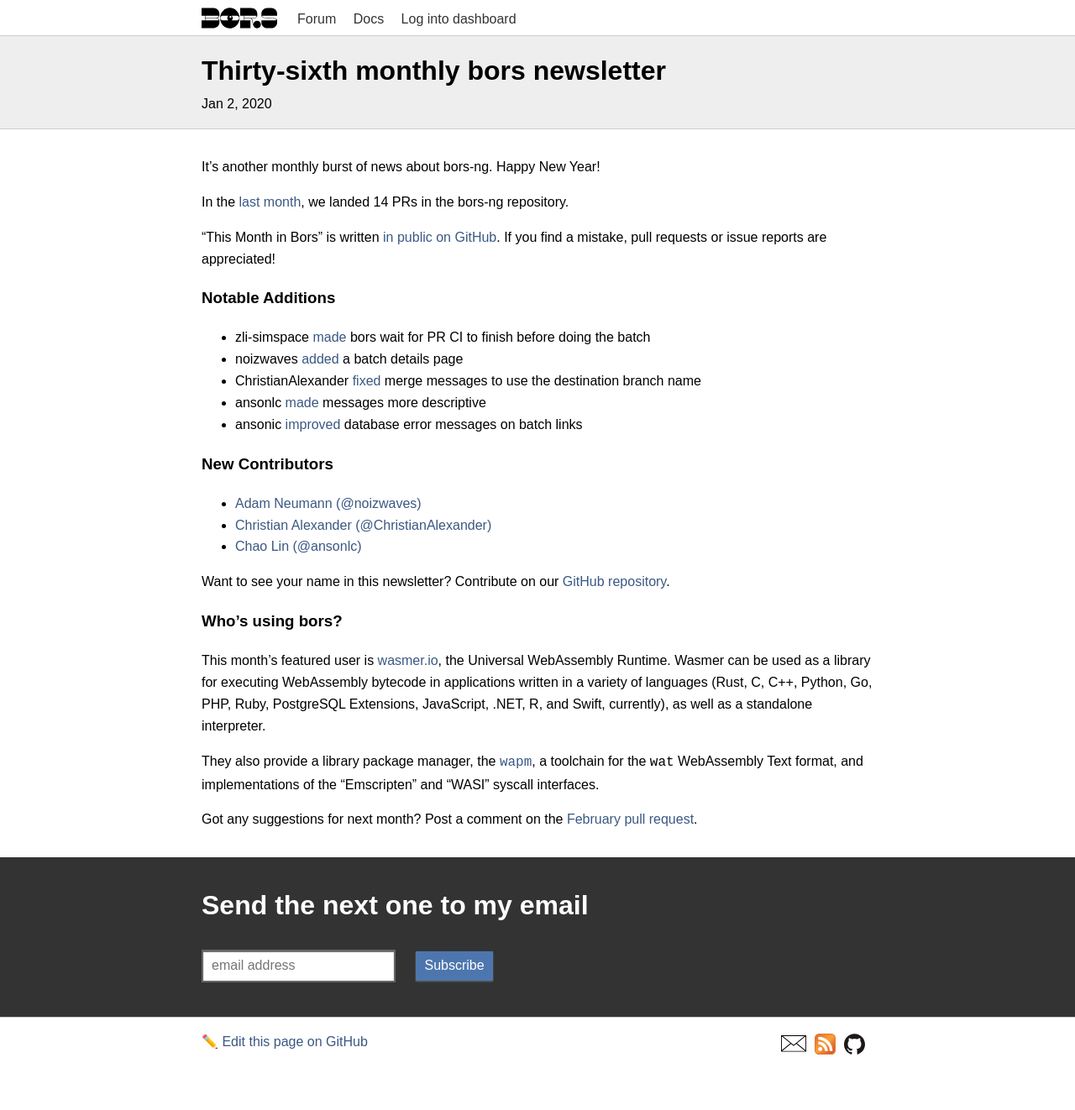
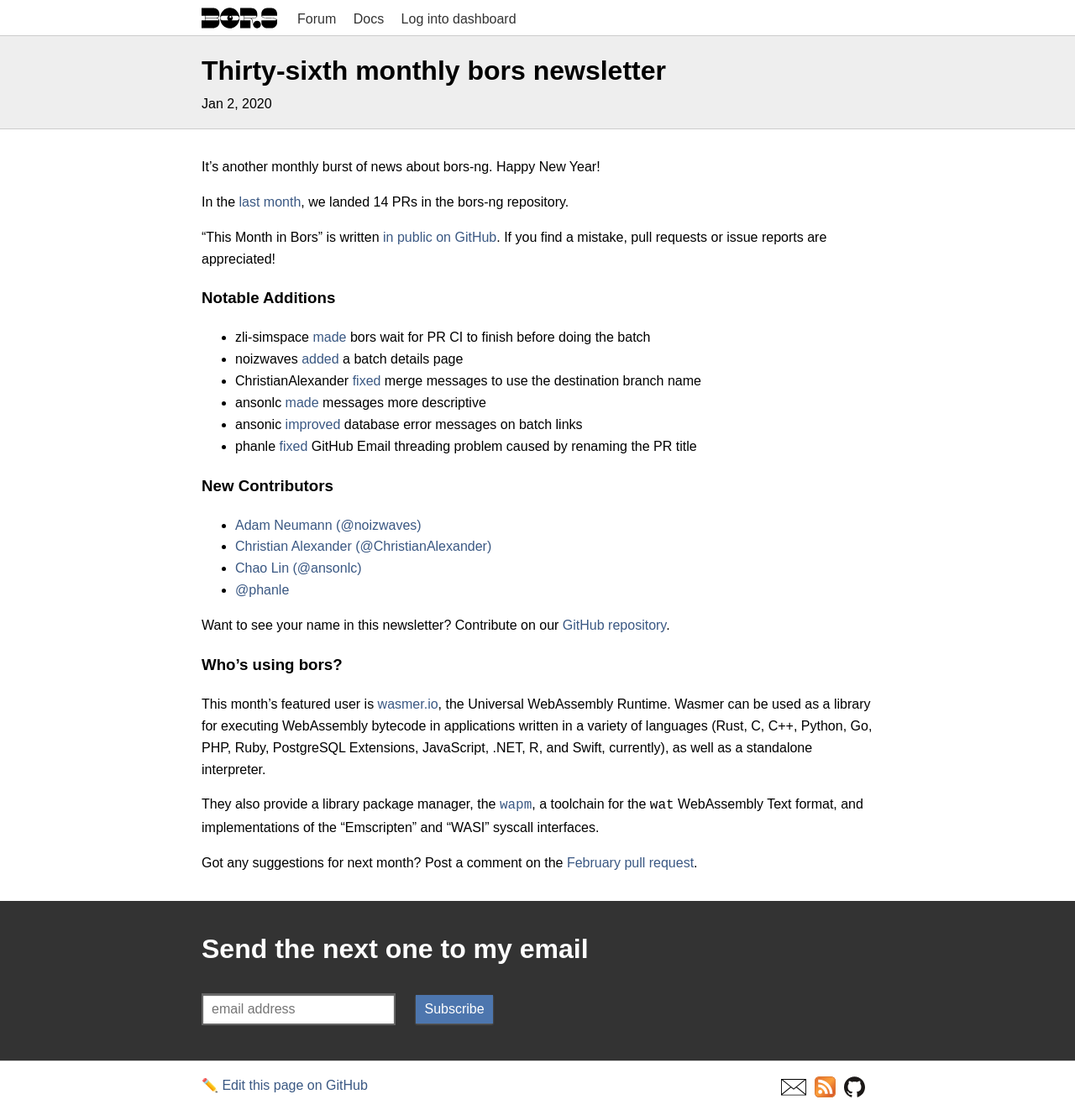
Before and after one commit to bors-ng/bors-ng.github.io, a Jekyll site: the page built from _posts/2020-01-01-tmib-36.md, in a window 1280 px wide. Shown: the whole page at 84% size. Built offline with Jekyll 4.4.1, drawn with Linux system fonts in a browser that asks for light colours; before the commit the page ends 1270 px from its top, so only the background shows below that.

Commit message:
Add bors-ng/bors-ng#832
Add @phanle as new contributor

```diff
--- a/_posts/2020-01-01-tmib-36.md
+++ b/_posts/2020-01-01-tmib-36.md
@@ -24,12 +24,15 @@
 * ChristianAlexander [fixed](https://github.com/bors-ng/bors-ng/pull/823) merge messages to use the destination branch name
 * ansonlc [made](https://github.com/bors-ng/bors-ng/pull/824) messages more descriptive
 * ansonic [improved](https://github.com/bors-ng/bors-ng/pull/838) database error messages on batch links
+* phanle [fixed](https://github.com/bors-ng/bors-ng/pull/832) GitHub Email threading problem caused by renaming the PR title
+
 
 ### New Contributors
 
 * [Adam Neumann (@noizwaves)](https://github.com/noizwaves)
 * [Christian Alexander (@ChristianAlexander)](https://github.com/ChristianAlexander)
 * [Chao Lin (@ansonlc)](https://github.com/ansonlc)
+* [@phanle](https://github.com/phanle)
 
 Want to see your name in this newsletter? Contribute on our [GitHub repository](https://github.com/bors-ng/bors-ng).
 
```
